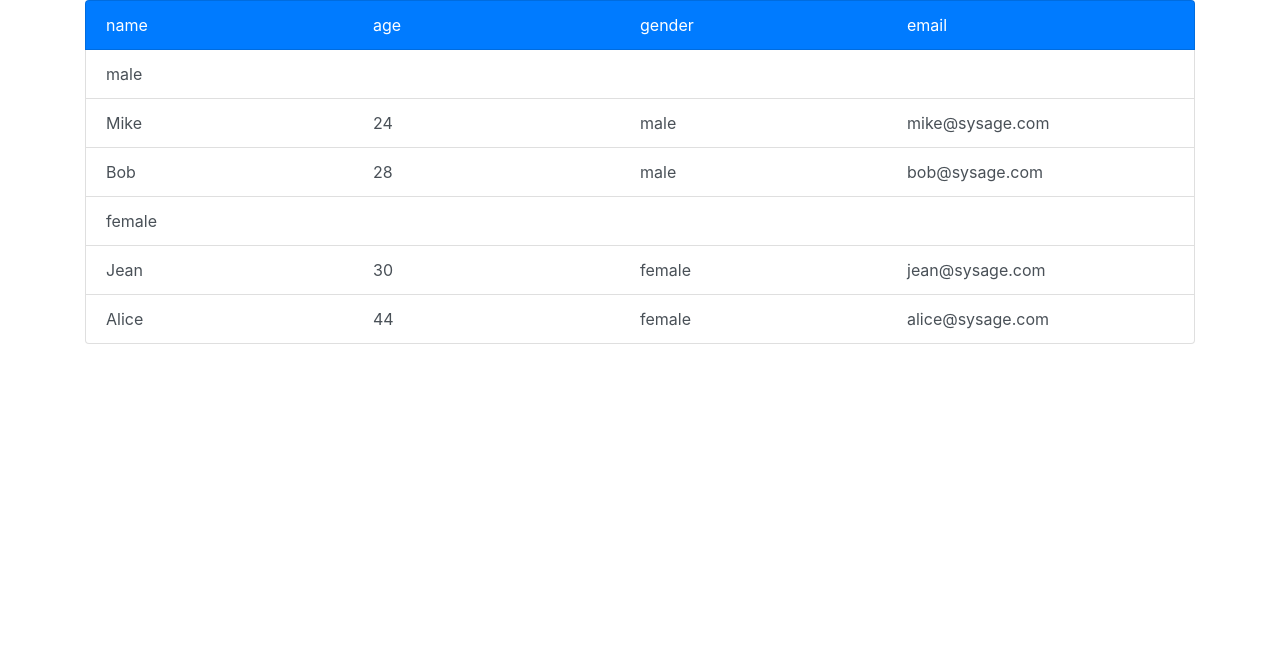
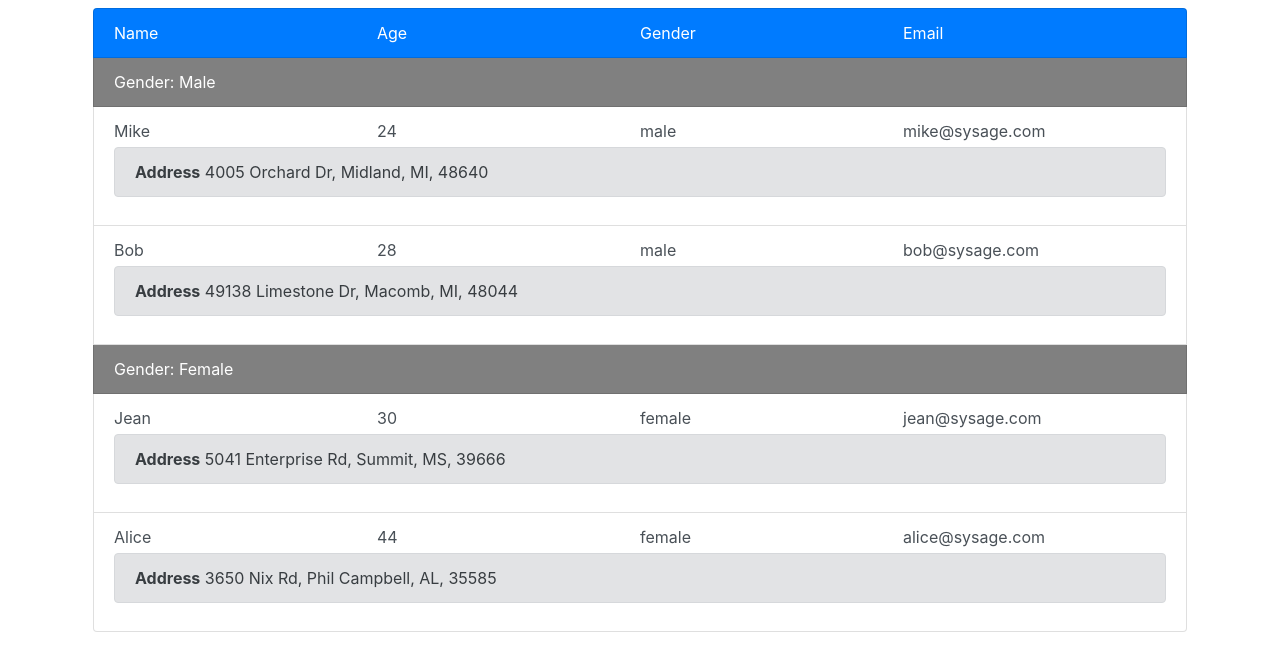
Before and after one commit to indianazhao/sys-table, an Angular app: page / in a window 1280 px wide. Shown: the top 670 px of the page. Built offline with nearby package versions, Linux system fonts and the light colour scheme.

Commit message:
[07] Add row footer with @ContentChild and @ContentChildren.

```diff
--- a/src/app/app.component.html
+++ b/src/app/app.component.html
@@ -1,4 +1,14 @@
-<app-sys-table [header]="header"
-               [data]="data"
-               groupBy="gender">
-</app-sys-table>
+<div class="container">
+  <app-sys-table [header]="header"
+                 [data]="data"
+                 groupBy="gender">
+    <app-sys-row-footer>
+      <ng-template #tpl
+                   let-row="row">
+        <div class="alert alert-secondary mt-1">
+          <strong>Address</strong> {{ row.address }}
+        </div>
+      </ng-template>
+    </app-sys-row-footer>
+  </app-sys-table>
+</div>
--- a/src/app/app.component.ts
+++ b/src/app/app.component.ts
@@ -15,21 +15,25 @@ export class AppComponent {
     name: 'Mike',
     age: 24,
     gender: 'male',
-    email: 'mike@sysage.com'
+    email: 'mike@sysage.com',
+    address: '4005 Orchard Dr, Midland, MI, 48640'
   }, {
     name: 'Jean',
     age: 30,
     gender: 'female',
-    email: 'jean@sysage.com'
+    email: 'jean@sysage.com',
+    address: '5041 Enterprise Rd, Summit, MS, 39666'
   }, {
     name: 'Alice',
     age: 44,
     gender: 'female',
-    email: 'alice@sysage.com'
+    email: 'alice@sysage.com',
+    address: '3650 Nix Rd, Phil Campbell, AL, 35585'
   }, {
     name: 'Bob',
     age: 28,
     gender: 'male',
-    email: 'bob@sysage.com'
+    email: 'bob@sysage.com',
+    address: '49138 Limestone Dr, Macomb, MI, 48044'
   }];
 }
--- /dev/null
+++ b/src/app/sys-table/sys-row-footer/sys-row-footer.component.ts
@@ -0,0 +1,16 @@
+import { Component, OnInit, ContentChild, TemplateRef } from '@angular/core';
+
+@Component({
+  selector: 'app-sys-row-footer',
+  template: '<strong>footer</strong>'
+})
+export class SysRowFooterComponent implements OnInit {
+
+  @ContentChild('tpl') tpl!: TemplateRef<any>;
+
+  constructor() { }
+
+  ngOnInit() {
+  }
+
+}
--- a/src/app/sys-table/sys-table.component.html
+++ b/src/app/sys-table/sys-table.component.html
@@ -1,11 +1,10 @@
-<div class="container">
-  <ul class="list-group">
+<ul class="list-group m-2">
 
   <li class="list-group-item bg-primary text-white">
     <div class="d-flex">
       <div class="flex-even"
            *ngFor="let label of header">
-          {{ label }}
+        {{ label | titlecase }}
       </div>
     </div>
   </li>
@@ -20,14 +19,17 @@
           {{ row[label] }}
         </div>
       </div>
+
+      <!-- row footer -->
+      <ng-container *ngTemplateOutlet="rowFooter['_results'][0].tpl; context: {row: row}"></ng-container>
     </li>
   </ng-template>
 
   <!-- group on -->
   <ng-container *ngIf="groupBy">
     <ng-container *ngFor="let group of groups">
-        <li class="list-group-item list-group-item-action">
-          {{ group.id }}
+      <li class="list-group-item bg-gray text-white">
+        {{ groupBy | titlecase }}: {{ group.id | titlecase }}
       </li>
       <ng-container *ngTemplateOutlet="tplRow; context: {items: group.items}"></ng-container>
     </ng-container>
@@ -39,4 +41,3 @@
   </ng-container>
 
 </ul>
-</div>
--- a/src/app/sys-table/sys-table.component.scss
+++ b/src/app/sys-table/sys-table.component.scss
@@ -1,3 +1,6 @@
 .flex-even {
   flex: 1;
 }
+.bg-gray {
+  background-color: gray;
+}
--- a/src/app/sys-table/sys-table.component.ts
+++ b/src/app/sys-table/sys-table.component.ts
@@ -1,5 +1,6 @@
-import { Component, OnInit, Input } from '@angular/core';
+import { Component, OnInit, Input, ContentChildren, QueryList } from '@angular/core';
 import * as _ from 'lodash';
+import { SysRowFooterComponent } from './sys-row-footer/sys-row-footer.component';
 
 @Component({
   selector: 'app-sys-table',
@@ -11,6 +12,7 @@ export class SysTableComponent implements OnInit {
   @Input() header: string[];
   @Input() data: any[];
   @Input() groupBy: string;
+  @ContentChildren(SysRowFooterComponent) rowFooter!: QueryList<SysRowFooterComponent>;
 
   groups: any[];
 
```
Also changed, not shown: src/app/sys-table/sys-table.module.ts (+9 -2 lines). Lines whose indentation alone changed are shown as unchanged.
